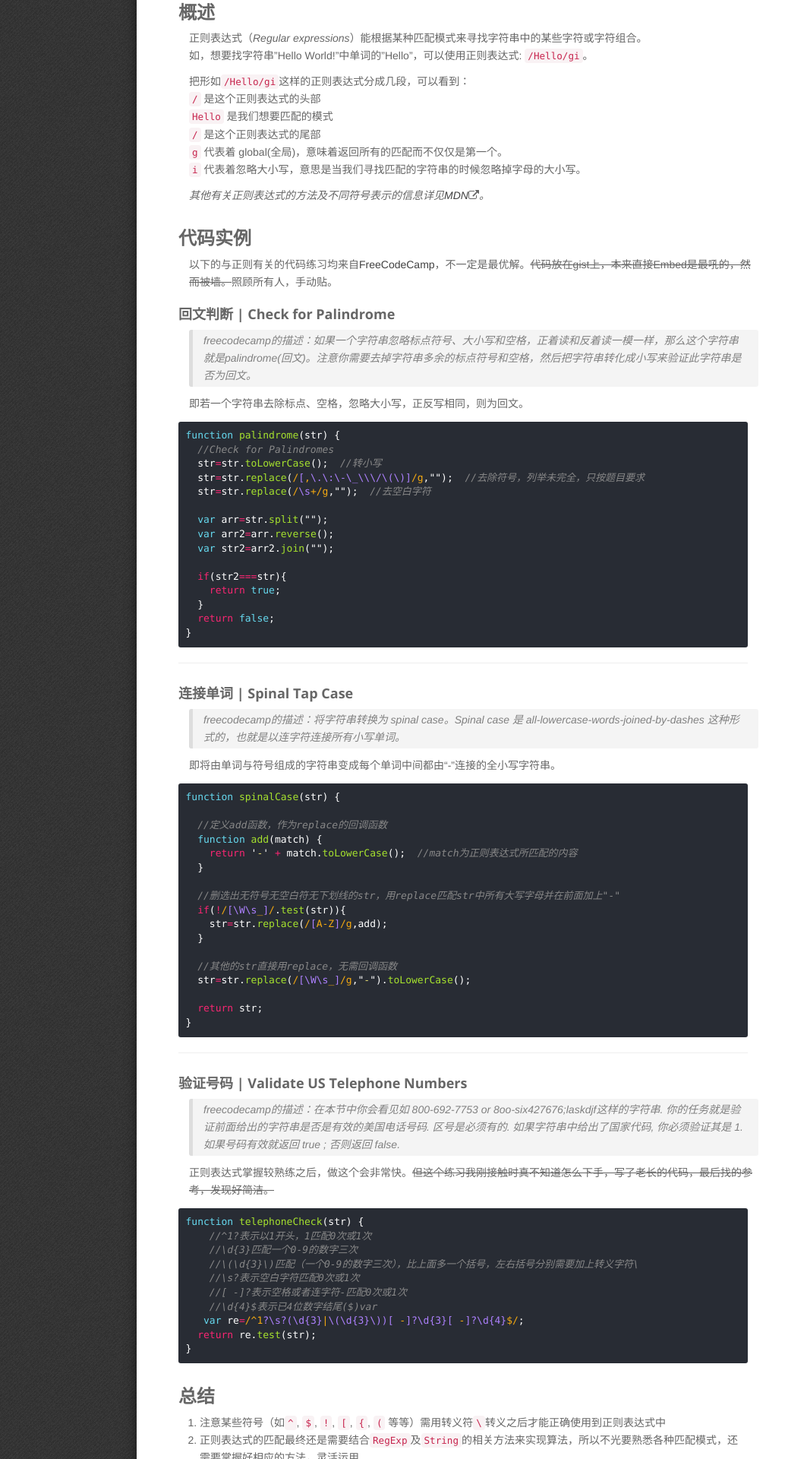
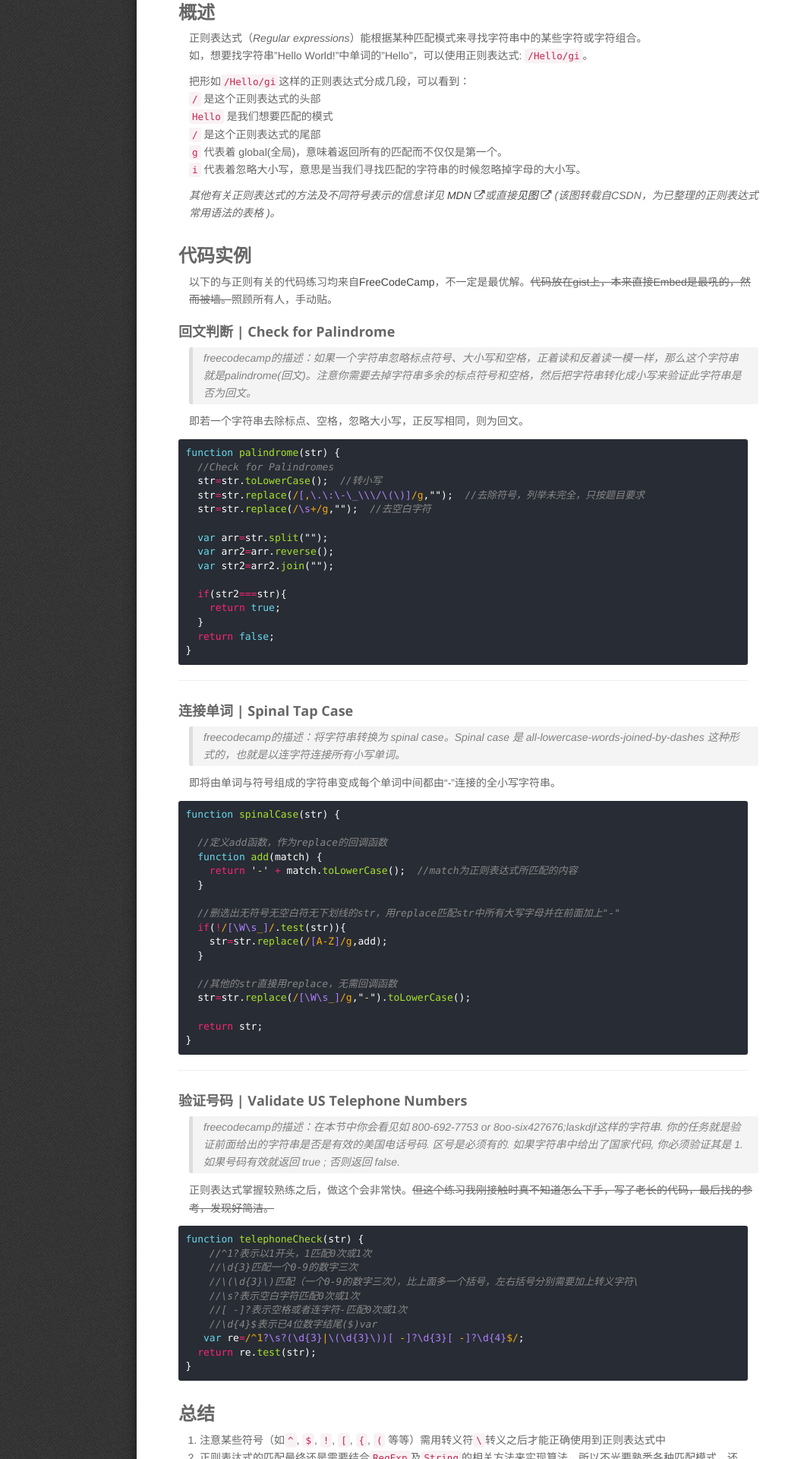
Before and after one commit to winjeysong/winjeysong.github.io, a Jekyll site: the page built from _posts/2016-11-08-regexp.md, in a window 1280 px wide. Shown: the part 588-2508 px from the top of the page at 76% size, without its empty margins (0-1063 px from the left). Built offline with Jekyll 4.4.1, drawn with Linux system fonts in a browser that asks for light colours; some web fonts are replaced; comment, search, counter and statistics services are not loaded.

Commit message:
Add some content#20170416-1702

```diff
--- a/_posts/2016-11-08-regexp.md
+++ b/_posts/2016-11-08-regexp.md
@@ -20,7 +20,7 @@ description: 以下为对正则表达式的整理
  <br>`g` 代表着 global(全局)，意味着返回所有的匹配而不仅仅是第一个。
  <br>`i` 代表着忽略大小写，意思是当我们寻找匹配的字符串的时候忽略掉字母的大小写。
 
-*其他有关正则表达式的方法及不同符号表示的信息详见[MDN](https://developer.mozilla.org/zh-CN/docs/Web/JavaScript/Reference/Global_Objects/RegExp)<i class="fa fa-external-link" aria-hidden="true"></i>。*
+*其他有关正则表达式的方法及不同符号表示的信息详见 [MDN](https://developer.mozilla.org/zh-CN/docs/Web/JavaScript/Reference/Global_Objects/RegExp) <i class="fa fa-external-link" aria-hidden="true"></i>或直接[见图](http://img.blog.csdn.net/20130515113723855) <i class="fa fa-external-link" aria-hidden="true"></i> (该图转载自CSDN，为已整理的正则表达式常用语法的表格 )。*
 
 ### 代码实例
 以下的与正则有关的代码练习均来自[FreeCodeCamp](https://www.freecodecamp.com/)，不一定是最优解。~~代码放在gist上，本来直接Embed是最吼的，然而被墙。~~照顾所有人，手动贴。
```
